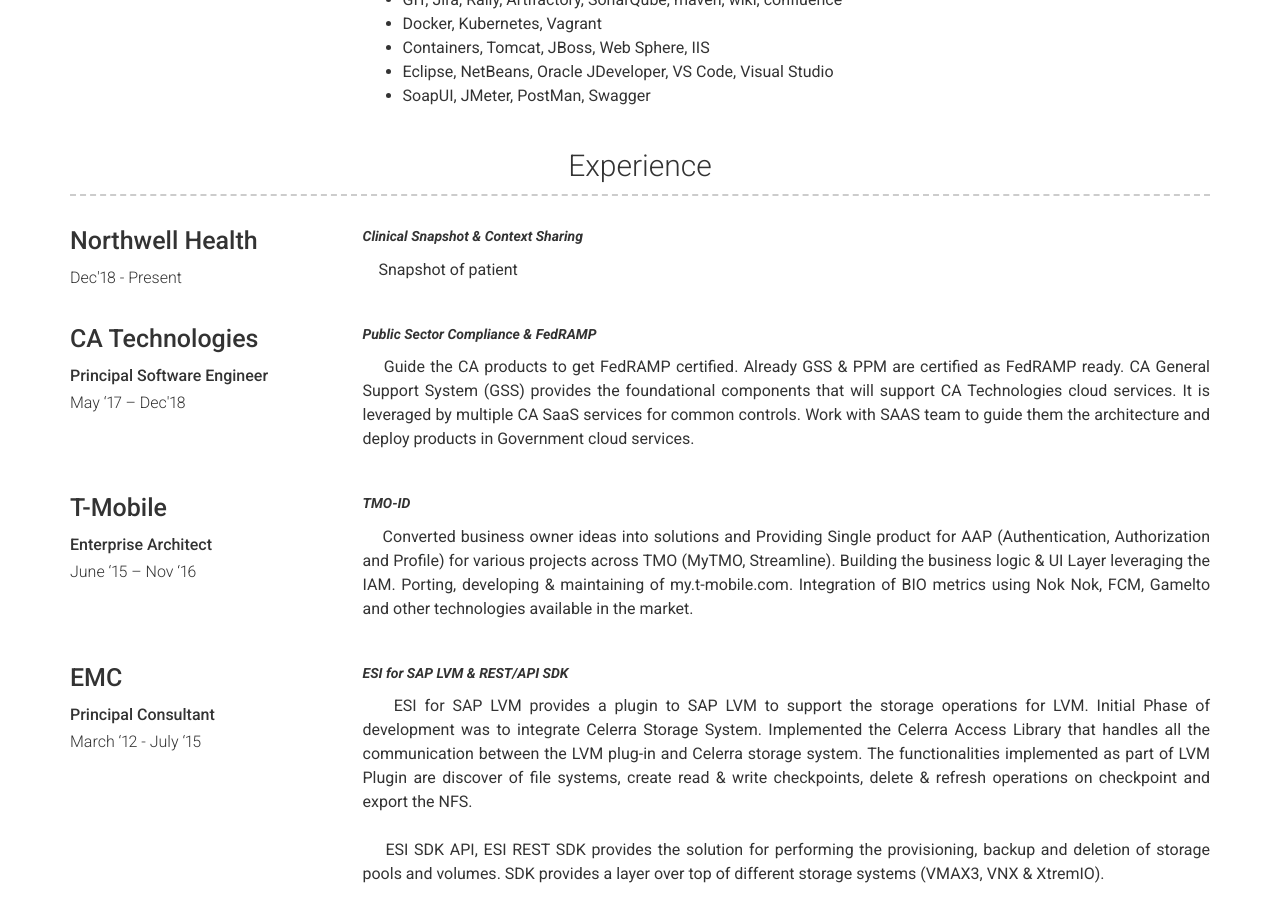
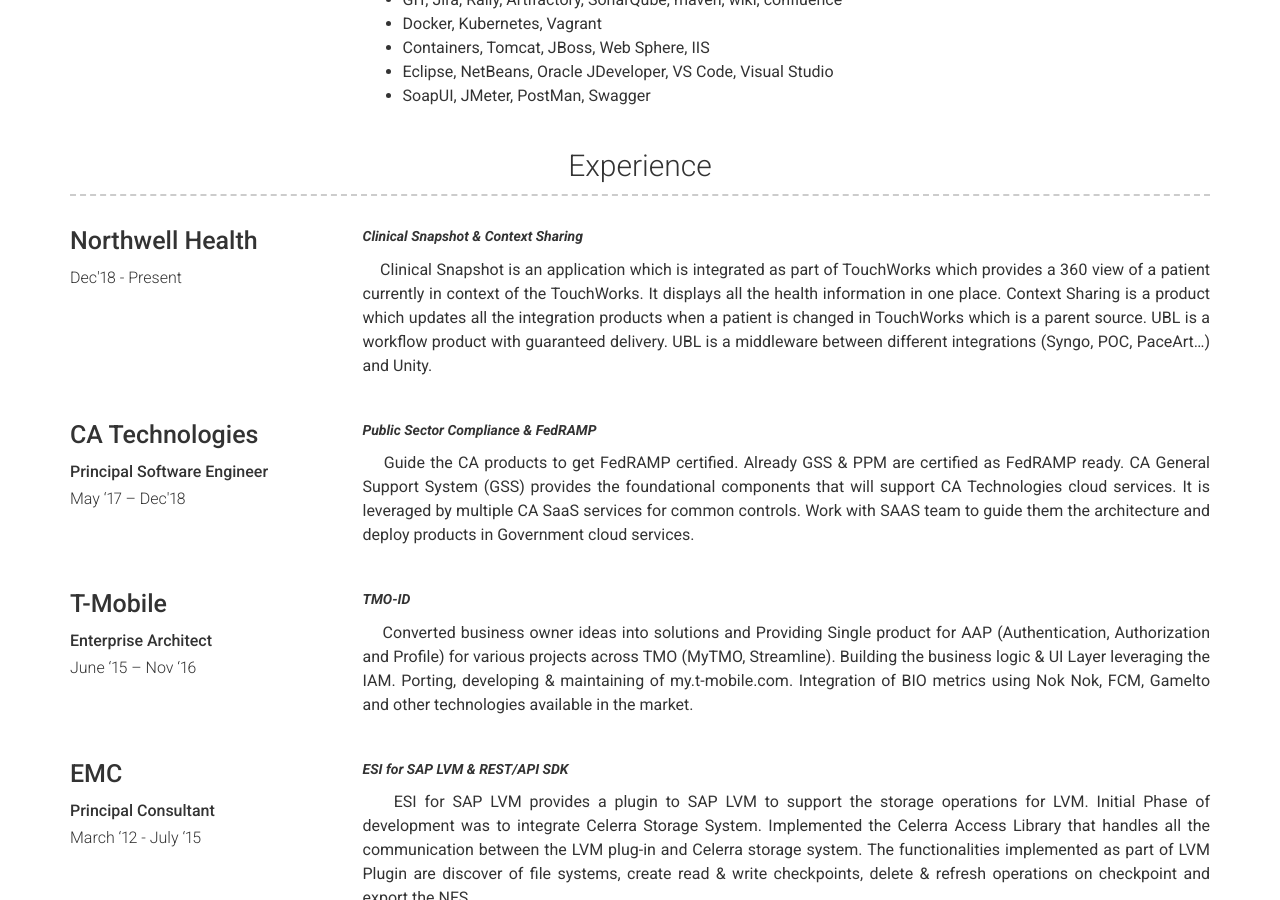
Before and after one commit to pradeepjaladi/pradeepjaladi.github.io, a Jekyll site: the page built from index.md, in a window 1280 px wide and 900 px high, scrolled down 1367 px. Built offline with Jekyll 4.4.1, drawn with Linux system fonts in a browser that asks for light colours.

Commit message:
Add files via upload

```diff
--- a/_data/experience.yml
+++ b/_data/experience.yml
@@ -5,7 +5,7 @@
   quote: >
    Clinical Snapshot & Context Sharing
   description: | # this will include new lines to allow paragraphs
-    &nbsp;&nbsp;&nbsp;&nbsp;Snapshot of patient
+    &nbsp;&nbsp;&nbsp;&nbsp;Clinical Snapshot is an application which is integrated as part of TouchWorks which provides a 360 view of a patient currently in context of the TouchWorks. It displays all the health information in one place. Context Sharing is a product which updates all the integration products when a patient is changed in TouchWorks which is a parent source. UBL is a workflow product with guaranteed delivery. UBL is a middleware between different integrations (Syngo, POC, PaceArt…) and Unity.
 
 - company: CA Technologies
   job_title: Principal Software Engineer
```
